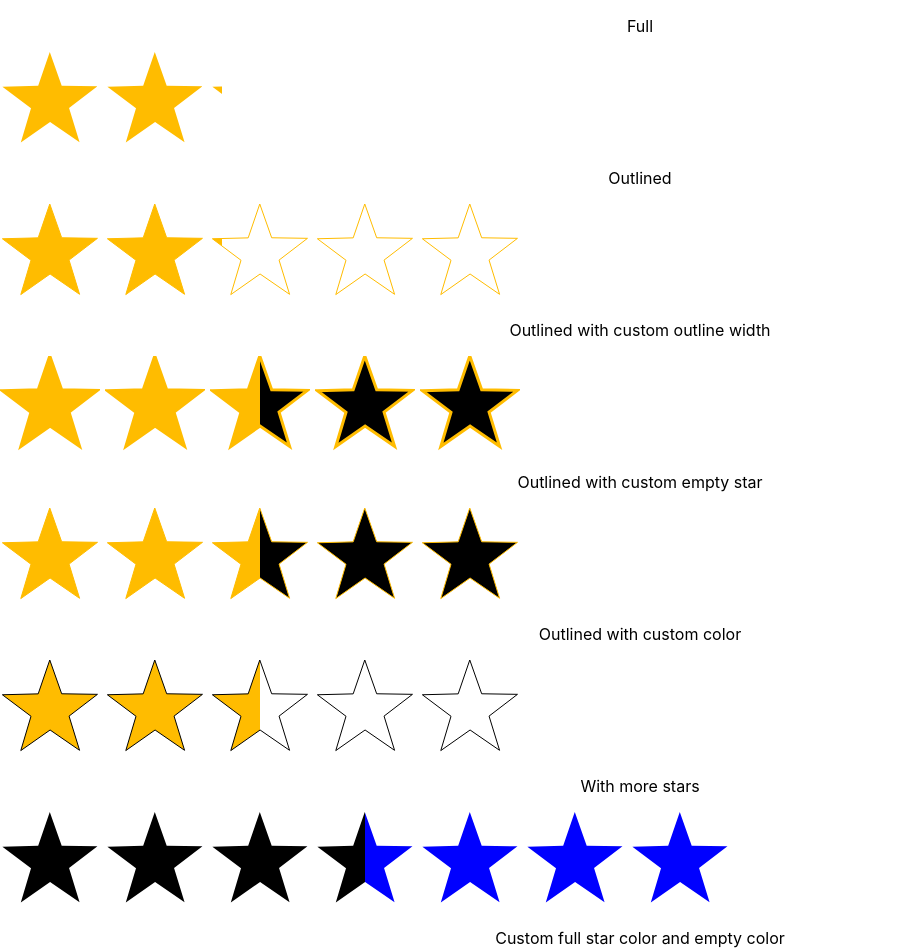
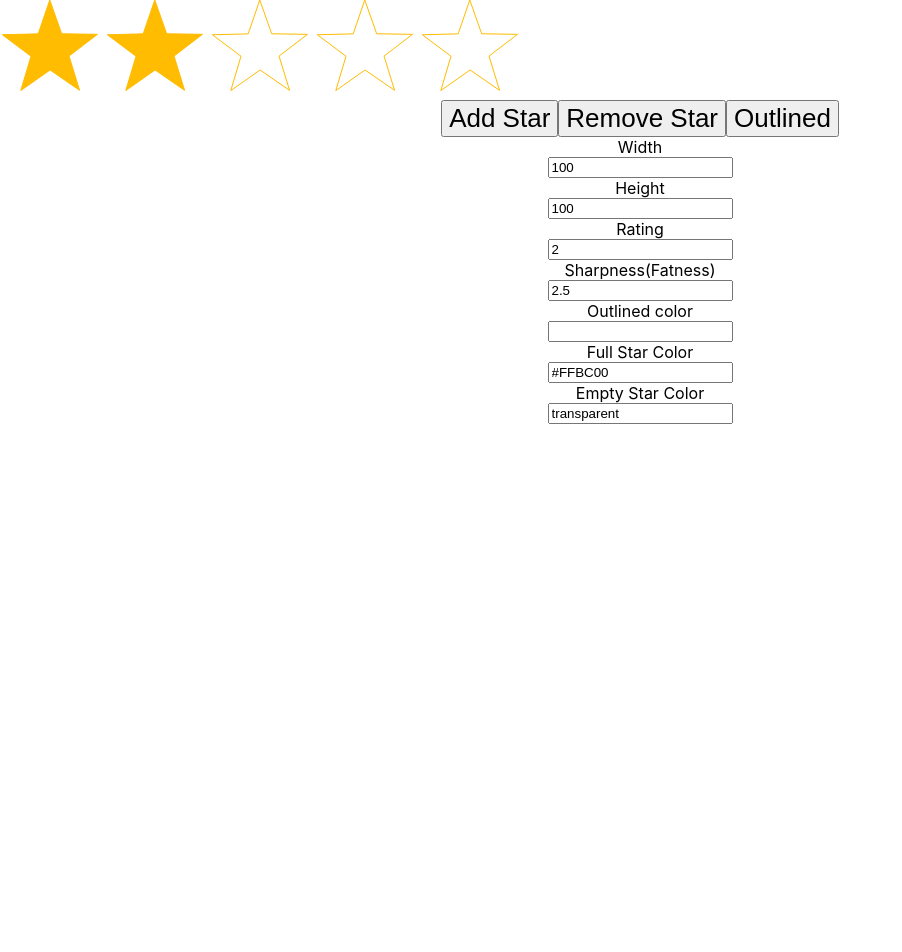
Before and after one commit to igorwessel/react-dynamic-star, a React (Vite) app: page / in a window 1280 px wide. Shown: the top 952 px of the page, without its empty margins (0-902 px from the left). After the commit the page ends 800 px from the top, so only its background shows below. Built offline with nearby package versions, Linux system fonts and the light colour scheme.

Commit message:
feat: change app.tsx to use example sandbox

```diff
--- a/src/App.tsx
+++ b/src/App.tsx
@@ -3,43 +3,93 @@ import './App.css'
 import { DynamicStar } from 'react-dynamic-star'
 
 function App () {
+  const [star, setStar] = React.useState({
+    rating: 2,
+    totalStars: 5,
+    sharpness: 2.5,
+    width: 100,
+    height: 100,
+    outlined: true,
+    outlinedColor: '',
+    fullStarColor: '#FFBC00',
+    emptyStarColor: 'transparent',
+  })
+  const handleAddStar = () =>
+    setStar((prev) => ({ ...prev, totalStars: prev.totalStars + 1 }))
+
+  const handleRemoveStar = () =>
+    setStar((prev) => ({ ...prev, totalStars: prev.totalStars - 1 }))
+
+  const handleOutlined = () =>
+    setStar((prev) => ({ ...prev, outlined: !prev.outlined }))
+
+  const handleFloatValue = (e: React.ChangeEvent<HTMLInputElement>, property: string) => {
+    const float = e.target.value.replace(/,/g, '.')
+    setStar((prev) => ({ ...prev, [property]: float }))
+  }
+
+  const handleStringValue = (e: React.ChangeEvent<HTMLInputElement>, property: string) =>
+    setStar((prev) => ({ ...prev, [property]: e.target.value }))
+
   return (
     <div className='App'>
-      <p>Full</p>
-      <DynamicStar rating={2.1} />
-      <p>Outlined</p>
-      <DynamicStar outlined rating={2.1} />
-      <p>Outlined with custom outline width</p>
       <DynamicStar
-        outlined
-        outlineWidth={3}
-        emptyStarColor='black'
-        rating={2.5}
+        rating={star.rating}
+        width={star.width}
+        height={star.height}
+        outlined={star.outlinedColor ? star.outlinedColor : star.outlined}
+        totalStars={star.totalStars}
+        sharpnessStar={star.sharpness}
+        fullStarColor={star.fullStarColor}
+        emptyStarColor={star.emptyStarColor}
       />
-      <p>Outlined with custom empty star</p>
-      <DynamicStar outlined emptyStarColor='black' rating={2.5} />
-      <p>Outlined with custom color</p>
-      <DynamicStar outlined='black' rating={2.5} />
-      <p>With more stars</p>
-      <DynamicStar
-        rating={3.5}
-        totalStars={7}
-        fullStarColor='black'
-        emptyStarColor='blue'
-      />
-      <p>Custom full star color and empty color</p>
-      <DynamicStar rating={3.5} fullStarColor='black' emptyStarColor='blue' />
-      <p>Custom full star color, empty color, stroke color</p>
-      <DynamicStar
-        rating={3.5}
-        outlined='#FFBC00'
-        fullStarColor='black'
-        emptyStarColor='blue'
-      />
-      <p>Custom width and height</p>
-      <DynamicStar width={50} height={50} rating={2.5} />
-      <p>Custom sharpness</p>
-      <DynamicStar rating={2.5} sharpnessStar={1.7} />
+      <button onClick={handleAddStar}>Add Star</button>
+      <button onClick={handleRemoveStar}>Remove Star</button>
+      <button onClick={handleOutlined}>Outlined</button>
+      <div style={{ display: 'flex', flexDirection: 'column', alignItems: 'center' }}>
+        <label htmlFor='width'>Width</label>
+        <input
+          id='width'
+          value={star.width}
+          onChange={(e) => handleFloatValue(e, 'width')}
+        />
+        <label htmlFor='height'>Height</label>
+        <input
+          id='height'
+          value={star.height}
+          onChange={(e) => handleFloatValue(e, 'height')}
+        />
+        <label htmlFor='rating'>Rating</label>
+        <input
+          id='rating'
+          value={star.rating}
+          onChange={(e) => handleFloatValue(e, 'rating')}
+        />
+        <label htmlFor='sharpness'>Sharpness(Fatness)</label>
+        <input
+          id='sharpness'
+          value={star.sharpness}
+          onChange={(e) => handleFloatValue(e, 'sharpness')}
+        />
+        <label htmlFor='outlined_color'>Outlined color</label>
+        <input
+          id='outlined_color'
+          value={star.outlinedColor}
+          onChange={(e) => handleStringValue(e, 'outlinedColor')}
+        />
+        <label htmlFor='full_star_color'>Full Star Color</label>
+        <input
+          id='full_star_color'
+          value={star.fullStarColor}
+          onChange={(e) => handleStringValue(e, 'fullStarColor')}
+        />
+        <label htmlFor='empty_star_color'>Empty Star Color</label>
+        <input
+          id='empty_star_color'
+          value={star.emptyStarColor}
+          onChange={(e) => handleStringValue(e, 'emptyStarColor')}
+        />
+      </div>
     </div>
   )
 }
```
